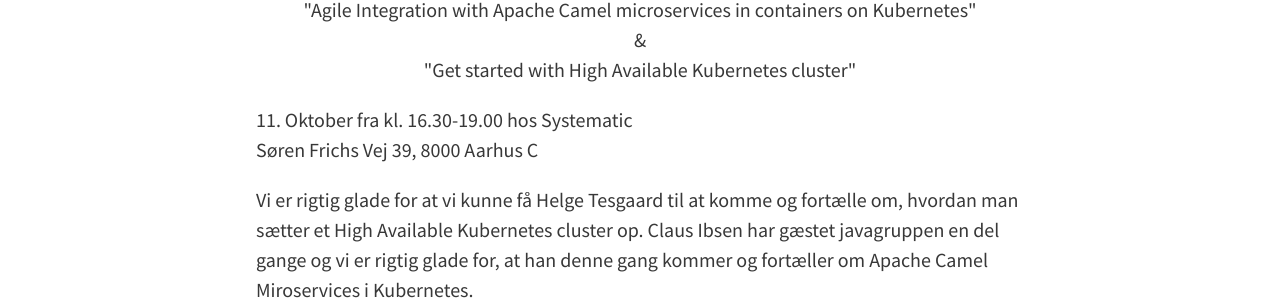
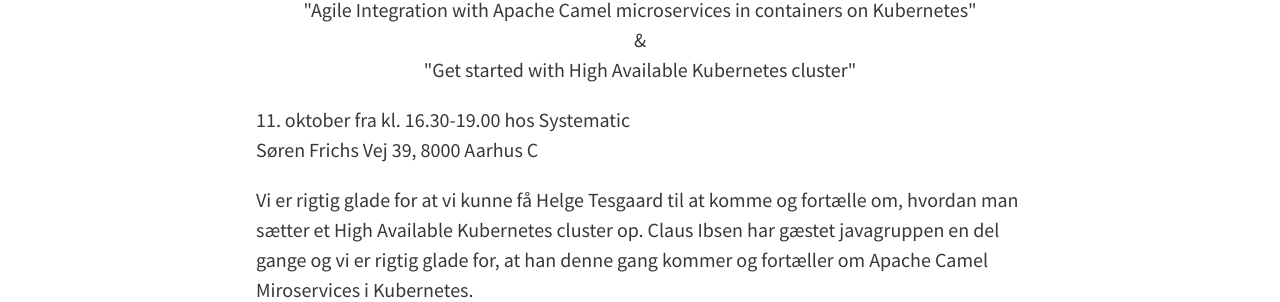
Before and after one commit to javagruppen/site, a Jekyll site: the page built from _posts/2018-04-03-kubernetes-and-camel.md, in a window 1280 px wide and 900 px high. Shown: the part 394-696 px from the top of the window. Built offline with Jekyll 4.4.1, drawn with Linux system fonts in a browser that asks for light colours.

Commit message:
1st commit

```diff
--- a/_posts/2018-04-03-kubernetes-and-camel.md
+++ b/_posts/2018-04-03-kubernetes-and-camel.md
@@ -10,7 +10,7 @@ tags: [Training, Session, Jpa, Hibernate]
 "Get started with High Available Kubernetes cluster"
 </p>
 
-11\. Oktober fra kl. 16.30-19.00 hos Systematic
+11\. oktober fra kl. 16.30-19.00 hos Systematic
 Søren Frichs Vej 39, 8000 Aarhus C
 
 Vi er rigtig glade for at vi kunne få Helge Tesgaard til at komme og fortælle om, hvordan man sætter et High Available Kubernetes cluster op. Claus Ibsen har gæstet javagruppen en del gange og vi er rigtig glade for, at han denne gang kommer og fortæller om Apache Camel Miroservices i Kubernetes.
```
